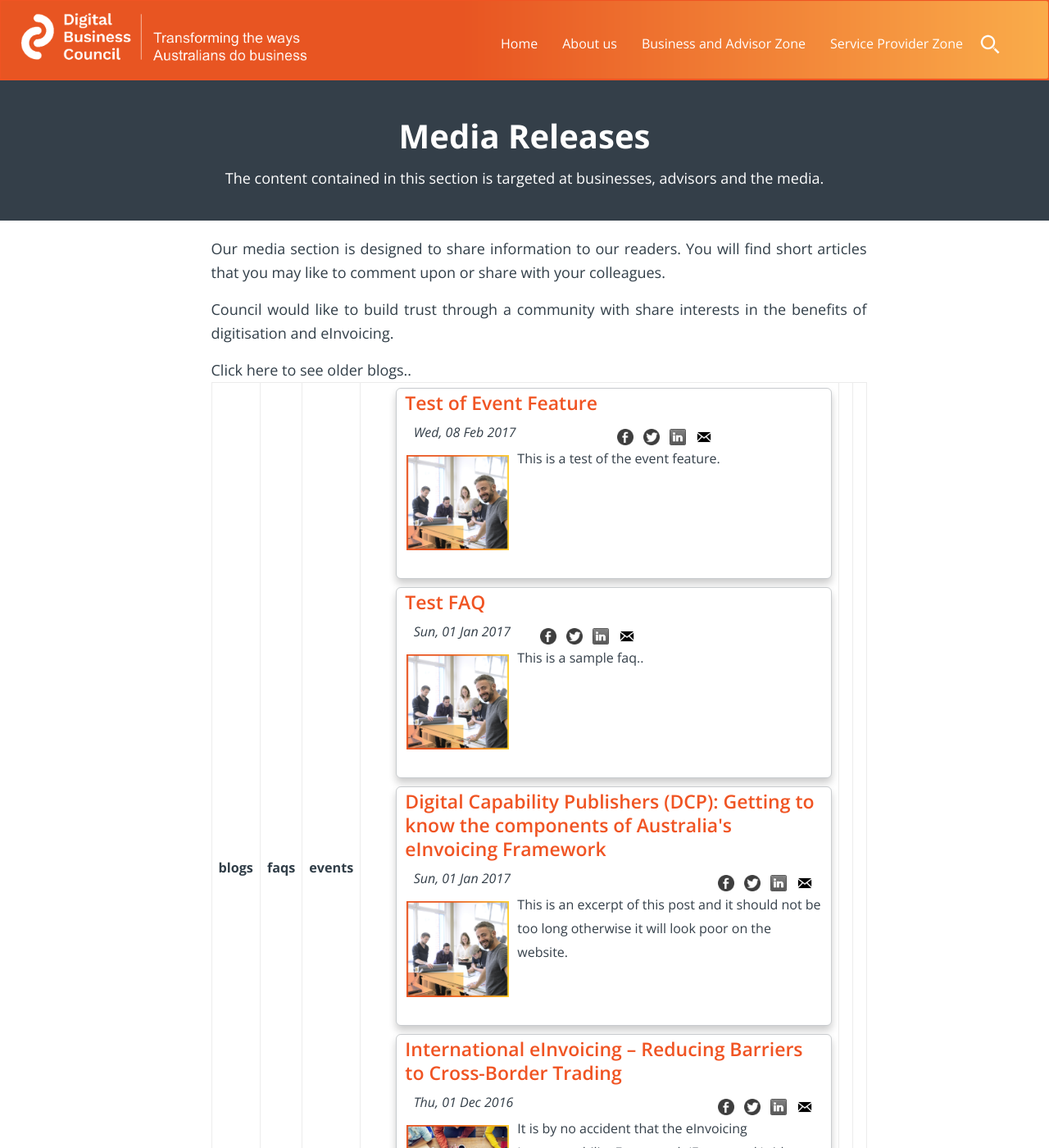
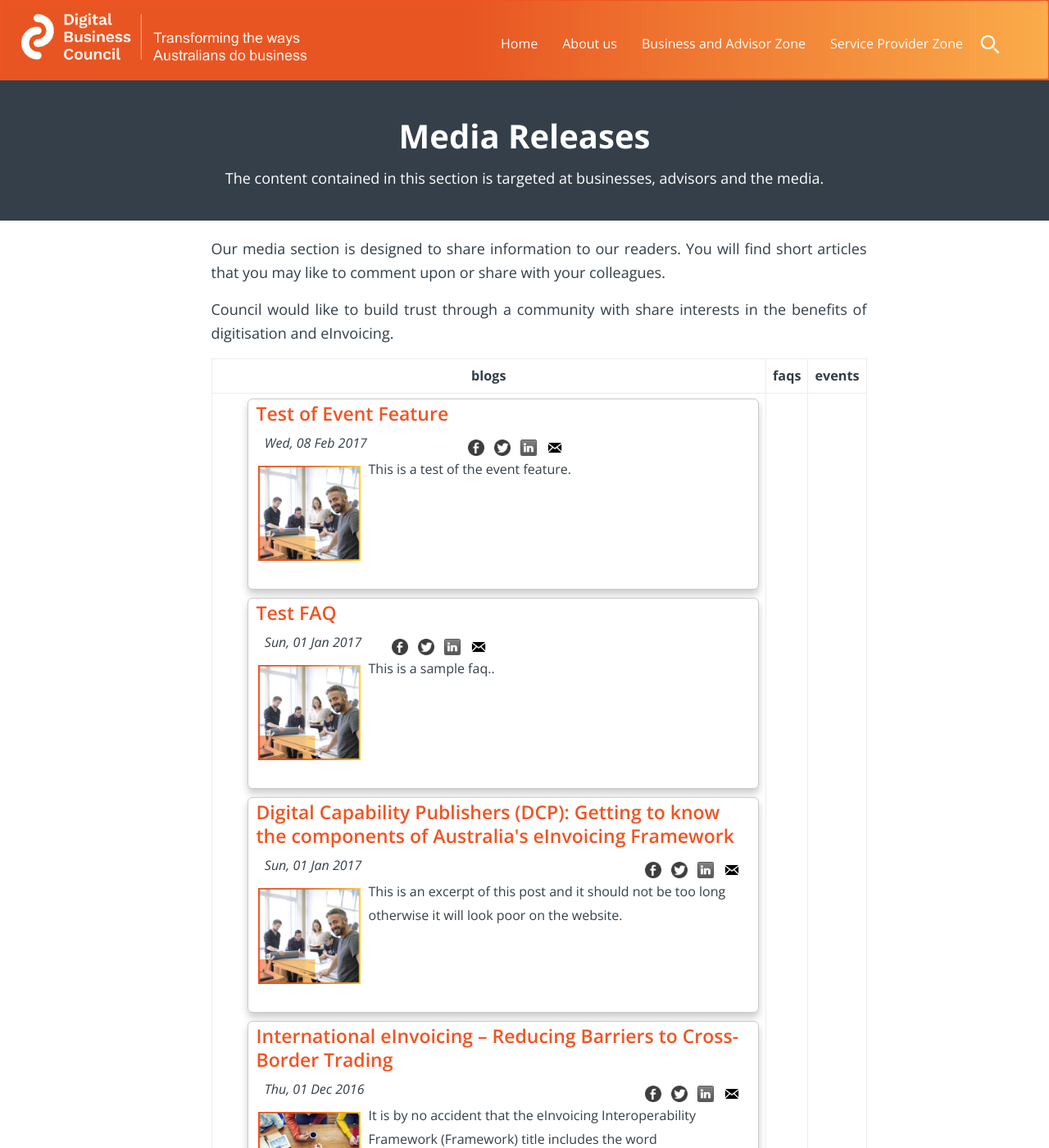
Before and after one commit to Digital-Business-Council/Digital-Business-Council.github.io, a Jekyll site: the page built from pages/business-zone/blogs/media-jump-page.md, in a window 1280 px wide and 1400 px high. Shown: the whole window at 82% size. Built offline with Jekyll 4.4.1, drawn with Linux system fonts in a browser that asks for light colours; some of the changed text lies outside the part shown.

Commit message:
Update media-jump-page.md

```diff
--- a/pages/business-zone/blogs/media-jump-page.md
+++ b/pages/business-zone/blogs/media-jump-page.md
@@ -8,7 +8,10 @@ Our media section is designed to share information to our readers.  You will fin
 
 Council would like to build trust through a community with share interests in the benefits of digitisation and eInvoicing.
 <table>
+<tr>
 <th>blogs</th><th>faqs</th><th>events</th>
+</tr>
+<tr>
 <td>
 <ul>
   {% for blog-page in site.posts %}
@@ -47,4 +50,6 @@ Council would like to build trust through a community with share interests in th
 
 <td>
 </td>
+</tr>
+</table>
 Click here to see older blogs..
```
